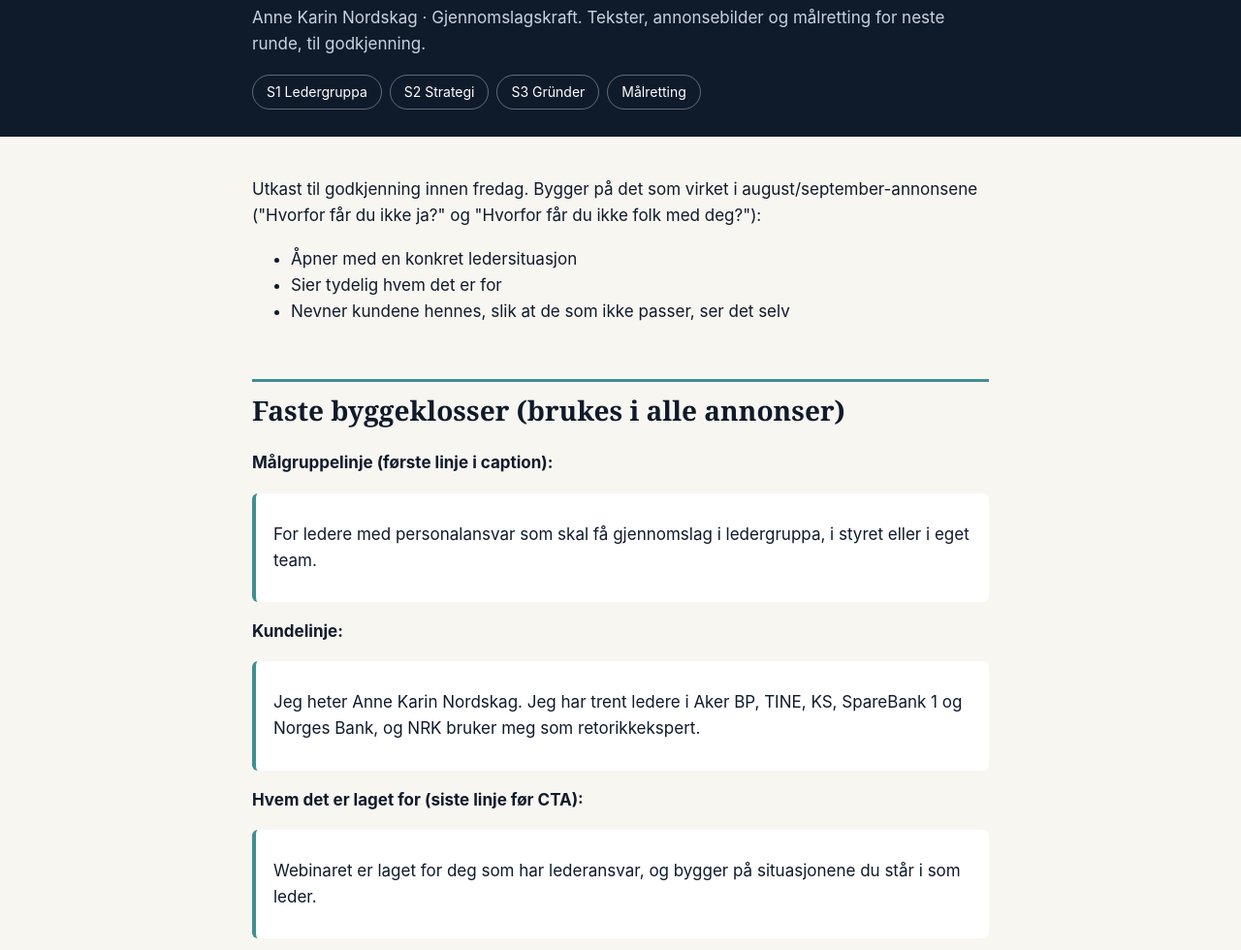
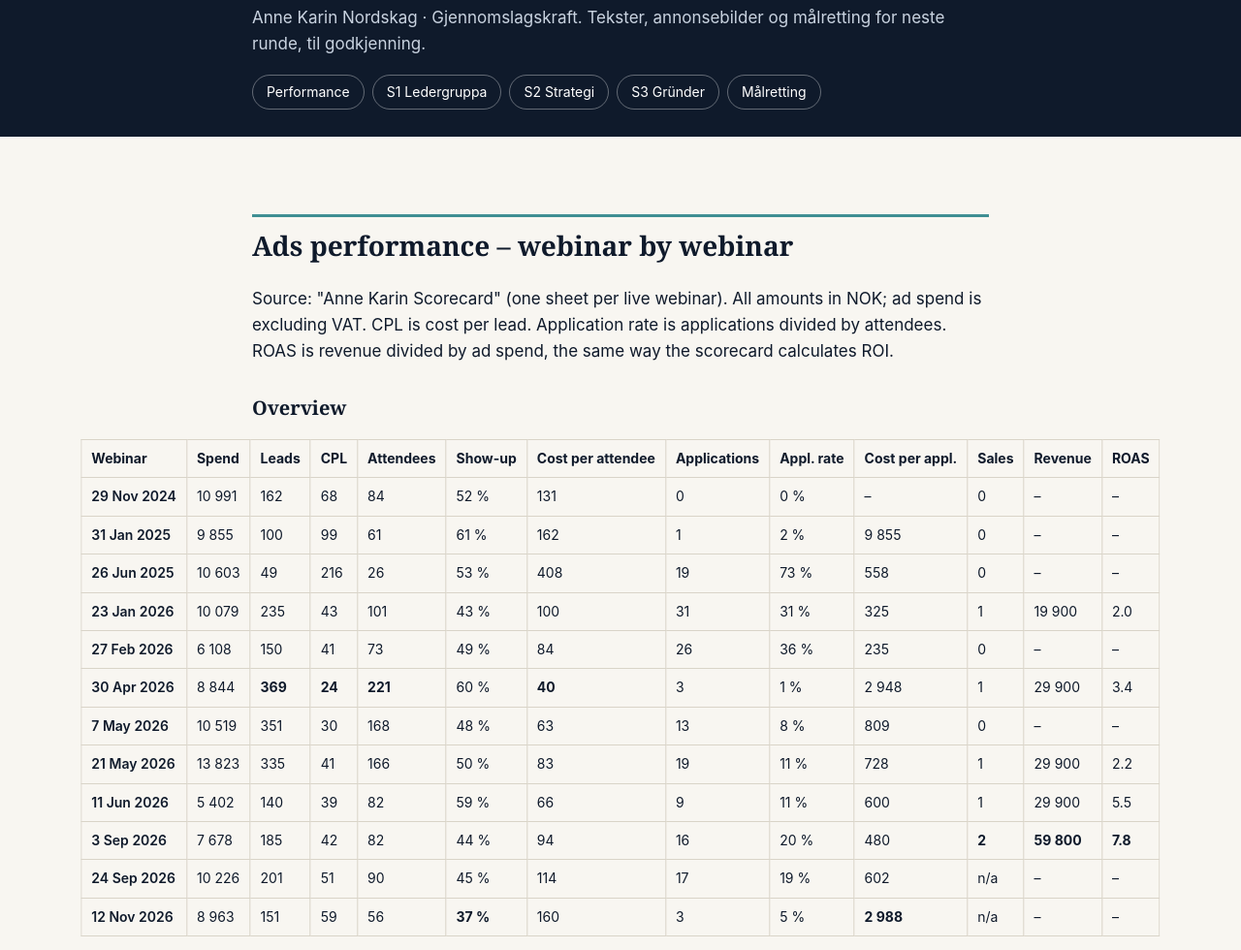
Before and after one commit to haphuongharley-wq/anne-karin-ads-review, a plain HTML site: page index.html in a window 1280 px wide. Shown: the part 86-1066 px from the top of the page at 97% size. Drawn offline with Linux system fonts and the light colour scheme.

Commit message:
feat: add webinar-by-webinar ads performance overview

```diff
--- a/index.html
+++ b/index.html
@@ -19,13 +19,231 @@ blockquote{margin:0;padding:12px 18px;background:var(--card);border-left:4px sol
 img.ad{width:100%;max-width:560px;display:block;border-radius:10px;box-shadow:0 6px 24px rgba(15,26,43,.15);margin:8px 0 16px}
 table{border-collapse:collapse;width:100%;font-size:15px;display:block;overflow-x:auto}
 td,th{border:1px solid #D9D4C8;padding:8px 10px;text-align:left;vertical-align:top}
+
+.perf table{white-space:nowrap;font-size:14px;width:max-content;max-width:calc(100vw - 32px);position:relative;left:50%;transform:translateX(-50%)}
+.perf td:first-child{font-weight:600}
 code{background:#ECE7DC;padding:1px 5px;border-radius:4px;font-size:14px;word-break:break-all}
 hr{display:none}
 </style></head><body>
 <header><div class="wrap"><h1>Annonser – lederversjon</h1>
 <p>Anne Karin Nordskag · Gjennomslagskraft. Tekster, annonsebilder og målretting for neste runde, til godkjenning.</p>
-<nav><a href="#s1">S1 Ledergruppa</a><a href="#s2">S2 Strategi</a><a href="#s3">S3 Gründer</a><a href="#maalretting">Målretting</a></nav></div></header>
-<main><div class="wrap"><h1>Annonser – lederversjon (neste kampanje)</h1>
+<nav><a href="#performance">Performance</a><a href="#s1">S1 Ledergruppa</a><a href="#s2">S2 Strategi</a><a href="#s3">S3 Gründer</a><a href="#maalretting">Målretting</a></nav></div></header>
+<main><div class="wrap"><div class="perf"><h2 id="performance">Ads performance – webinar by webinar</h2>
+<p>Source: "Anne Karin Scorecard" (one sheet per live webinar). All amounts in NOK; ad spend is excluding VAT. CPL is cost per lead. Application rate is applications divided by attendees. ROAS is revenue divided by ad spend, the same way the scorecard calculates ROI.</p>
+<h3>Overview</h3>
+<table>
+<thead>
+<tr>
+<th>Webinar</th>
+<th>Spend</th>
+<th>Leads</th>
+<th>CPL</th>
+<th>Attendees</th>
+<th>Show-up</th>
+<th>Cost per attendee</th>
+<th>Applications</th>
+<th>Appl. rate</th>
+<th>Cost per appl.</th>
+<th>Sales</th>
+<th>Revenue</th>
+<th>ROAS</th>
+</tr>
+</thead>
+<tbody>
+<tr>
+<td>29 Nov 2024</td>
+<td>10 991</td>
+<td>162</td>
+<td>68</td>
+<td>84</td>
+<td>52 %</td>
+<td>131</td>
+<td>0</td>
+<td>0 %</td>
+<td>–</td>
+<td>0</td>
+<td>–</td>
+<td>–</td>
+</tr>
+<tr>
+<td>31 Jan 2025</td>
+<td>9 855</td>
+<td>100</td>
+<td>99</td>
+<td>61</td>
+<td>61 %</td>
+<td>162</td>
+<td>1</td>
+<td>2 %</td>
+<td>9 855</td>
+<td>0</td>
+<td>–</td>
+<td>–</td>
+</tr>
+<tr>
+<td>26 Jun 2025</td>
+<td>10 603</td>
+<td>49</td>
+<td>216</td>
+<td>26</td>
+<td>53 %</td>
+<td>408</td>
+<td>19</td>
+<td>73 %</td>
+<td>558</td>
+<td>0</td>
+<td>–</td>
+<td>–</td>
+</tr>
+<tr>
+<td>23 Jan 2026</td>
+<td>10 079</td>
+<td>235</td>
+<td>43</td>
+<td>101</td>
+<td>43 %</td>
+<td>100</td>
+<td>31</td>
+<td>31 %</td>
+<td>325</td>
+<td>1</td>
+<td>19 900</td>
+<td>2.0</td>
+</tr>
+<tr>
+<td>27 Feb 2026</td>
+<td>6 108</td>
+<td>150</td>
+<td>41</td>
+<td>73</td>
+<td>49 %</td>
+<td>84</td>
+<td>26</td>
+<td>36 %</td>
+<td>235</td>
+<td>0</td>
+<td>–</td>
+<td>–</td>
+</tr>
+<tr>
+<td>30 Apr 2026</td>
+<td>8 844</td>
+<td><strong>369</strong></td>
+<td><strong>24</strong></td>
+<td><strong>221</strong></td>
+<td>60 %</td>
+<td><strong>40</strong></td>
+<td>3</td>
+<td>1 %</td>
+<td>2 948</td>
+<td>1</td>
+<td>29 900</td>
+<td>3.4</td>
+</tr>
+<tr>
+<td>7 May 2026</td>
+<td>10 519</td>
+<td>351</td>
+<td>30</td>
+<td>168</td>
+<td>48 %</td>
+<td>63</td>
+<td>13</td>
+<td>8 %</td>
+<td>809</td>
+<td>0</td>
+<td>–</td>
+<td>–</td>
+</tr>
+<tr>
+<td>21 May 2026</td>
+<td>13 823</td>
+<td>335</td>
+<td>41</td>
+<td>166</td>
+<td>50 %</td>
+<td>83</td>
+<td>19</td>
+<td>11 %</td>
+<td>728</td>
+<td>1</td>
+<td>29 900</td>
+<td>2.2</td>
+</tr>
+<tr>
+<td>11 Jun 2026</td>
+<td>5 402</td>
+<td>140</td>
+<td>39</td>
+<td>82</td>
+<td>59 %</td>
+<td>66</td>
+<td>9</td>
+<td>11 %</td>
+<td>600</td>
+<td>1</td>
+<td>29 900</td>
+<td>5.5</td>
+</tr>
+<tr>
+<td>3 Sep 2026</td>
+<td>7 678</td>
+<td>185</td>
+<td>42</td>
+<td>82</td>
+<td>44 %</td>
+<td>94</td>
+<td>16</td>
+<td>20 %</td>
+<td>480</td>
+<td><strong>2</strong></td>
+<td><strong>59 800</strong></td>
+<td><strong>7.8</strong></td>
+</tr>
+<tr>
+<td>24 Sep 2026</td>
+<td>10 226</td>
+<td>201</td>
+<td>51</td>
+<td>90</td>
+<td>45 %</td>
+<td>114</td>
+<td>17</td>
+<td>19 %</td>
+<td>602</td>
+<td>n/a</td>
+<td>–</td>
+<td>–</td>
+</tr>
+<tr>
+<td>12 Nov 2026</td>
+<td>8 963</td>
+<td>151</td>
+<td>59</td>
+<td>56</td>
+<td><strong>37 %</strong></td>
+<td>160</td>
+<td>3</td>
+<td>5 %</td>
+<td><strong>2 988</strong></td>
+<td>n/a</td>
+<td>–</td>
+<td>–</td>
+</tr>
+</tbody>
+</table>
+<p>Notes: the programme price was 19 900 NOK for the webinars on 23 Jan, 27 Feb and 7 May 2026, and 29 900 NOK for the other 2026 webinars. Sales for 24 Sep and 12 Nov (n/a) are not entered in the scorecard yet. In 2024–2025 the programme was a different, lower-priced offer, so those rows are only for reference.</p>
+<h3>What the numbers say</h3>
+<p><strong>1. The cheapest leads were not the best leads.</strong> 30 April and 7 May had the lowest cost per lead (24 and 30 NOK) and the fullest rooms (221 and 168 attendees). But they produced only 3 and 13 applications. Each application cost 2 948 and 809 NOK.</p>
+<p><strong>2. September was the best round for quality.</strong> Cost per lead was higher (42–51 NOK), but about one in five attendees applied. Each application cost 480–602 NOK. 3 September gave 2 sales and the best ROAS of the year (7.8). These webinars ran the August ads "Hvorfor får du ikke ja?" and "Hvorfor får du ikke folk med deg?", which name leaders and list her clients.</p>
+<p><strong>3. November was the weakest round.</strong> Cost per lead rose to 59 NOK, show-up fell to 37 %, and only 3 people applied. Each application cost about 2 988 NOK, six times more than in September. This round led with the "honest feedback" ad, which drew people who are not leaders.</p>
+<p><strong>4. January and February 2026 had the highest application rates</strong> (31–36 %) at about 41–43 NOK per lead. This shows that a cost per lead around 40–50 NOK can still bring in the right people.</p>
+<h3>What this means for the next round</h3>
+<ul>
+<li>Judge the ads by <strong>cost per application</strong> and job title, not by cost per lead. A higher cost per lead is fine when the right leaders come in.</li>
+<li>A reasonable target: cost per lead 40–55 NOK, application rate above 15 %, and cost per application under 600 NOK. September reached all three.</li>
+<li>The new leader ads build on the September ads (leader audience line, client names, required job title). This is the strategy most likely to repeat September's results.</li>
+</ul></div><h1>Annonser – lederversjon (neste kampanje)</h1>
 <p>Utkast til godkjenning innen fredag. Bygger på det som virket i august/september-annonsene ("Hvorfor får du ikke ja?" og "Hvorfor får du ikke folk med deg?"):</p>
 <ul>
 <li>Åpner med en konkret ledersituasjon</li>
```
Also changed, not shown: 1 other file.
